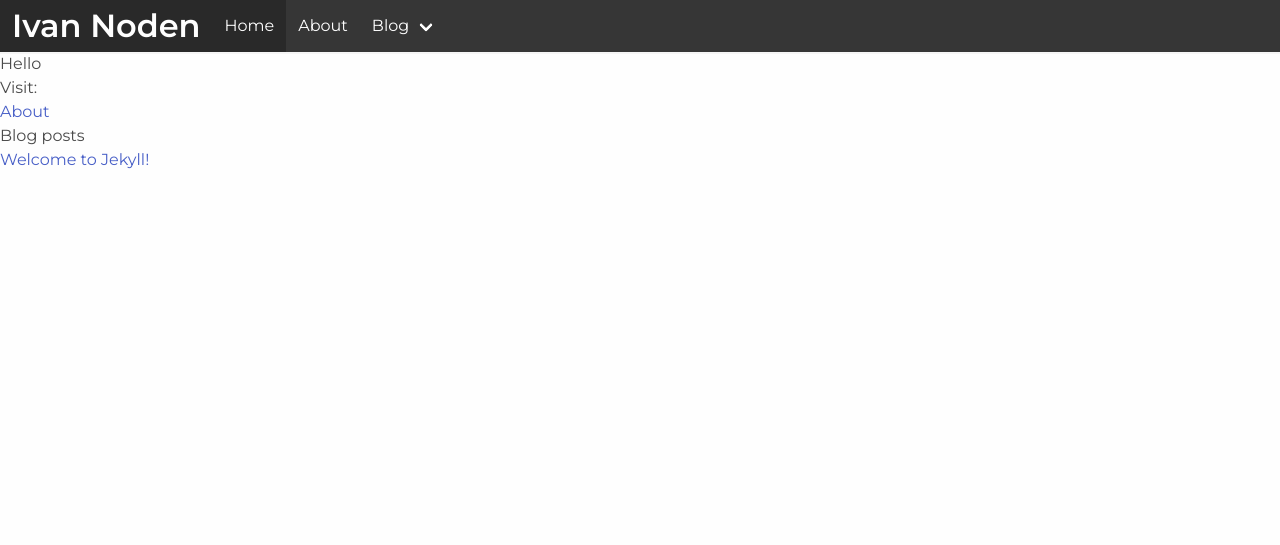
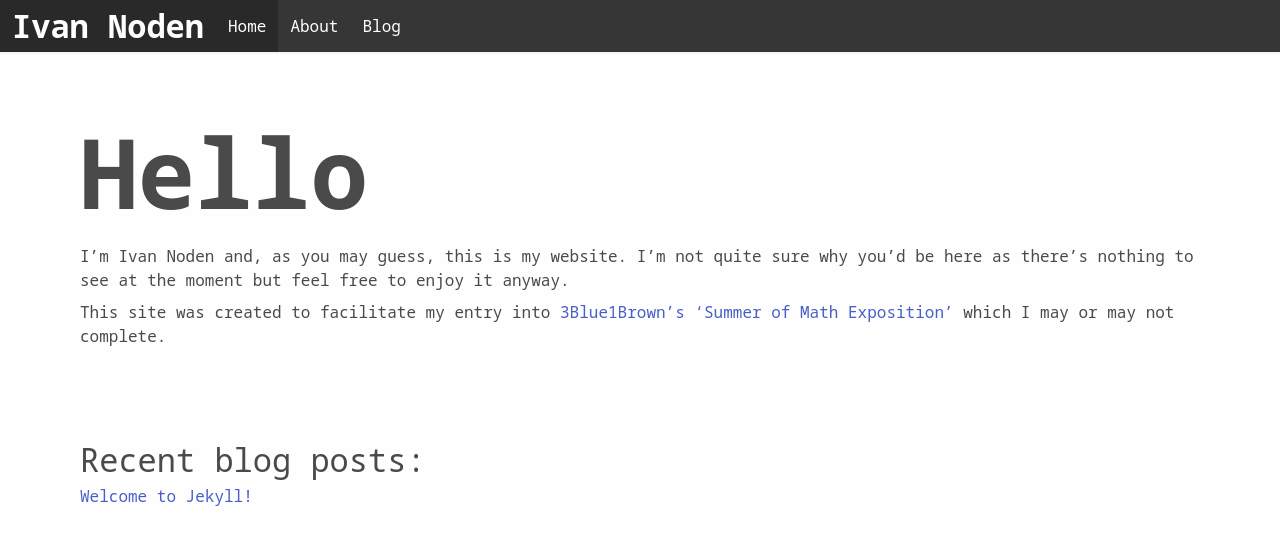
Before and after one commit to ivannoden/ivannoden.github.io, a Jekyll site: the page built from _pages/index.markdown, in a window 1280 px wide. Shown: the top 545 px of the page. Built offline with Jekyll 4.4.1, drawn with Linux system fonts in a browser that asks for light colours.

Commit message:
Basic placehold text

```diff
--- a/_layouts/default.html
+++ b/_layouts/default.html
@@ -65,24 +65,9 @@
                         About
                     </a>
 
-                    <div {% if page.title == "Blog" %} class="navbar-item is-active has-dropdown is-hoverable" {% else %} class="navbar-item has-dropdown is-hoverable" {% endif %}>
-
-                        <a href="/blog" class="navbar-link">
-                            Blog
-                        </a>
-
-                        <div class="navbar-dropdown">
-                            <a class="navbar-item">
-                              Maths
-                            </a>
-                            <a class="navbar-item">
-                              Research
-                            </a>
-                            <a class="navbar-item">
-                              Programming
-                            </a>
-                        </div>
-                    </div>
+                    <a href="/blog" {% if page.title == "Blog" %} class="navbar-item is-active" {% else %} class="navbar-item" {% endif %}>
+                        Blog
+                    </a>
 
                 </div>
             </div>
--- a/_pages/index.markdown
+++ b/_pages/index.markdown
@@ -7,12 +7,13 @@ title: Home
 layout: default
 ---
 
-# Hello {#greeting}
+# Hello
 
-Visit:
-* [About](/about/)
+I'm Ivan Noden and, as you may guess, this is my website. I'm not quite sure why you'd be here as there's nothing to see at the moment but feel free to enjoy it anyway.
 
-Blog posts
+This site was created to facilitate my entry into [3Blue1Brown's 'Summer of Math Exposition'](https://www.youtube.com/watch?v=hZuYICAEN9Y) which I may or may not complete.
+
+### Recent blog posts:
 {% for post in site.posts %}
 * [{{post.title}}]({{post.url}})
 {% endfor %}
--- a/_sass/general/general.scss
+++ b/_sass/general/general.scss
@@ -1,3 +1,24 @@
 *{
-    font-family: 'Montserrat', sans-serif;
+    font-family: 'Noto Sans Mono', monospace;
 }
+
+h1{
+    font-size: 6rem;
+    font-weight: 700;
+}
+
+h3{
+    font-size: 2rem;
+}
+
+.page-content{
+    padding: 3rem 5rem;
+}
+
+p {
+    padding-bottom: 0.5rem;
+}
+
+#recent-blog-posts{
+    padding-top: 5rem;
+}
--- a/assets/styles/main.scss
+++ b/assets/styles/main.scss
@@ -4,14 +4,14 @@
 @charset "utf-8";
 
 //Google fonts
-@import url("https://fonts.googleapis.com/css2?family=Montserrat:ital,wght@0,300;0,400;0,600;1,300;1,400;1,600&display=swap");
+@import url('https://fonts.googleapis.com/css2?family=Noto+Sans+Mono:wght@300;400;700&display=swap');
 
 //Set colors
 $black: #0e0e0e;
 $white: #fefefe;
 
 //Update Bulma variables
-$family-sans-serif: "Montserrat", sans-serif;
+$family-sans-serif: "Noto Sans Mono", monospace;
 $primary: #1976D2;
 $title-color: #fefefe;
 
```
Also changed, not shown: _pages/blog.md (+1 -1 lines).
